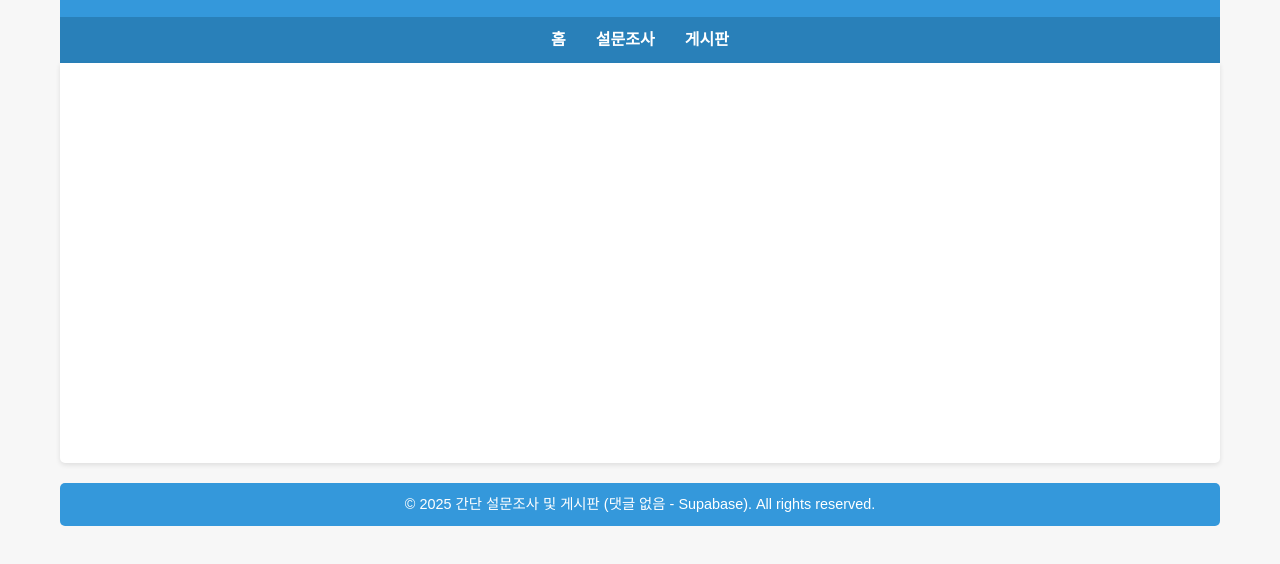
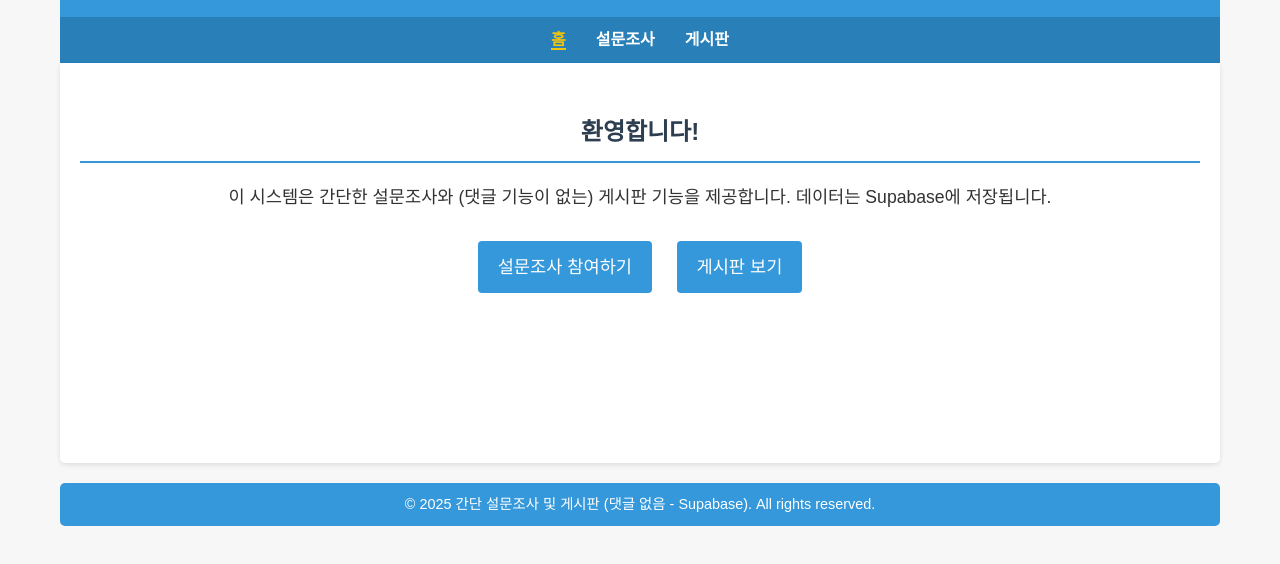
Before and after one commit to AIUser074/serverless, a plain HTML site: page index.html in a window 1280 px wide. Shown: the part 94-658 px from the top of the page. Drawn offline with nearby package versions, Linux system fonts and the light colour scheme.

Commit message:
Update index.html

```diff
--- a/index.html
+++ b/index.html
@@ -304,8 +304,8 @@
     <script>
         // Supabase 클라이언트 초기화
         // !!! 아래 YOUR_SUPABASE_URL과 YOUR_SUPABASE_ANON_KEY를 실제 값으로 변경하세요 !!!
-        const SUPABASE_URL = 'YOUR_SUPABASE_URL';
-        const SUPABASE_ANON_KEY = 'YOUR_SUPABASE_ANON_KEY';
+        const SUPABASE_URL = 'https://cnluorqsducekqdzoper.supabase.co';
+        const SUPABASE_ANON_KEY = 'eyJhbGciOiJIUzI1NiIsInR5cCI6IkpXVCJ9.eyJpc3MiOiJzdXBhYmFzZSIsInJlZiI6ImNubHVvcnFzZHVjZWtxZHpvcGVyIiwicm9sZSI6ImFub24iLCJpYXQiOjE3NDY0NDUxMTgsImV4cCI6MjA2MjAyMTExOH0.N185gbMYtEyD2WhQeidreCw5YSQaQwo_49mFEUa6YhQ';
 
         const { createClient } = window.supabase; // CDN으로 로드된 전역 supabase 객체 사용
         const supabaseClient = createClient(SUPABASE_URL, SUPABASE_ANON_KEY);
```
